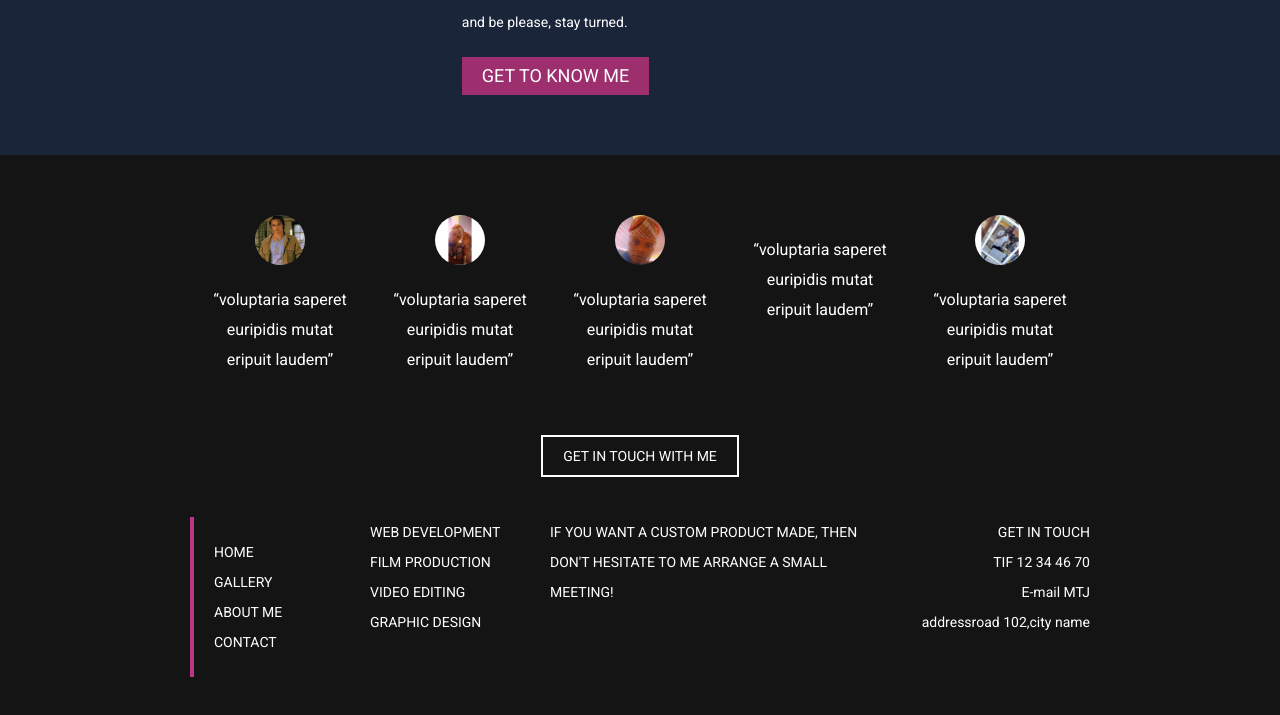
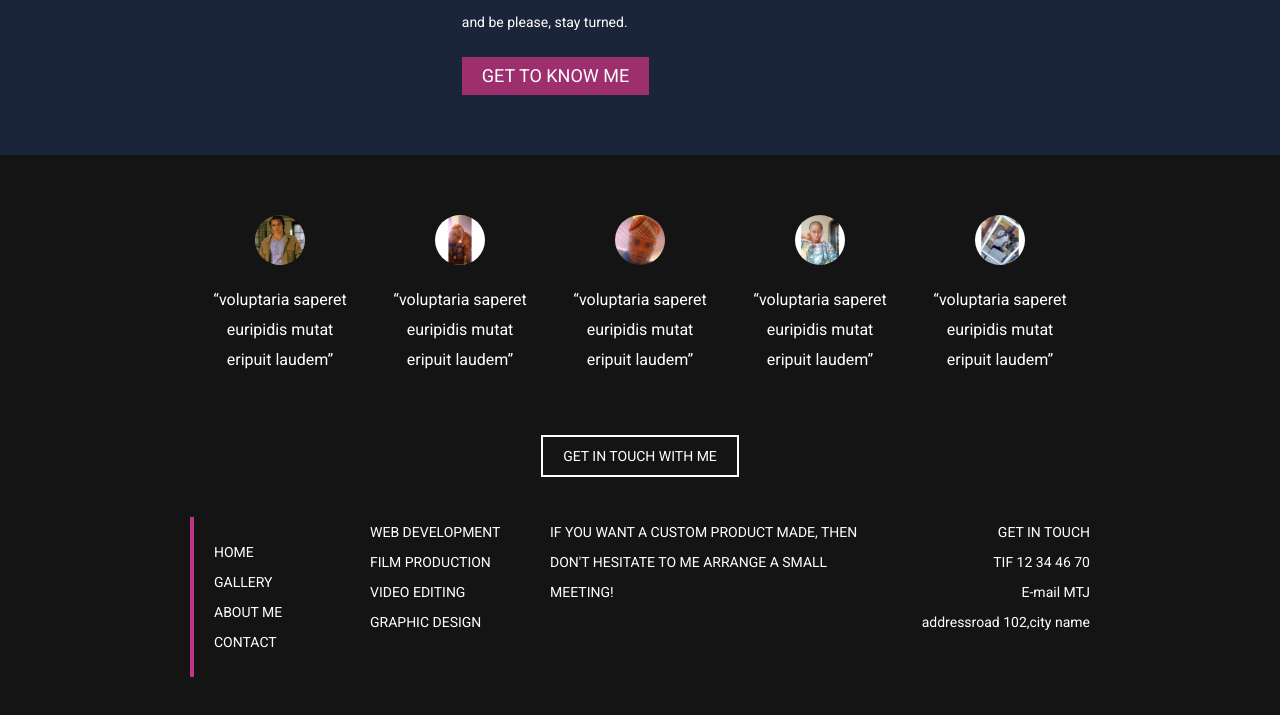
Before and after one commit to MTJ28321/firstp, a plain HTML site: page index.html in a window 1280 px wide. Shown: the part 1595-2310 px from the top of the page. Drawn offline with Linux system fonts and the light colour scheme.

Commit message:
update index.html

```diff
--- a/index.html
+++ b/index.html
@@ -148,10 +148,9 @@
       </div>
 
       <div class="footer-testimony">
+        <img src="image/tes4.png" alt="testimony1">
         <p>“voluptaria saperet euripidis mutat eripuit laudem”</p>
       </div>
-
-
 
       <div class="footer-testimony">
         <img src="image/tes5.png" alt="testimony1">
```
